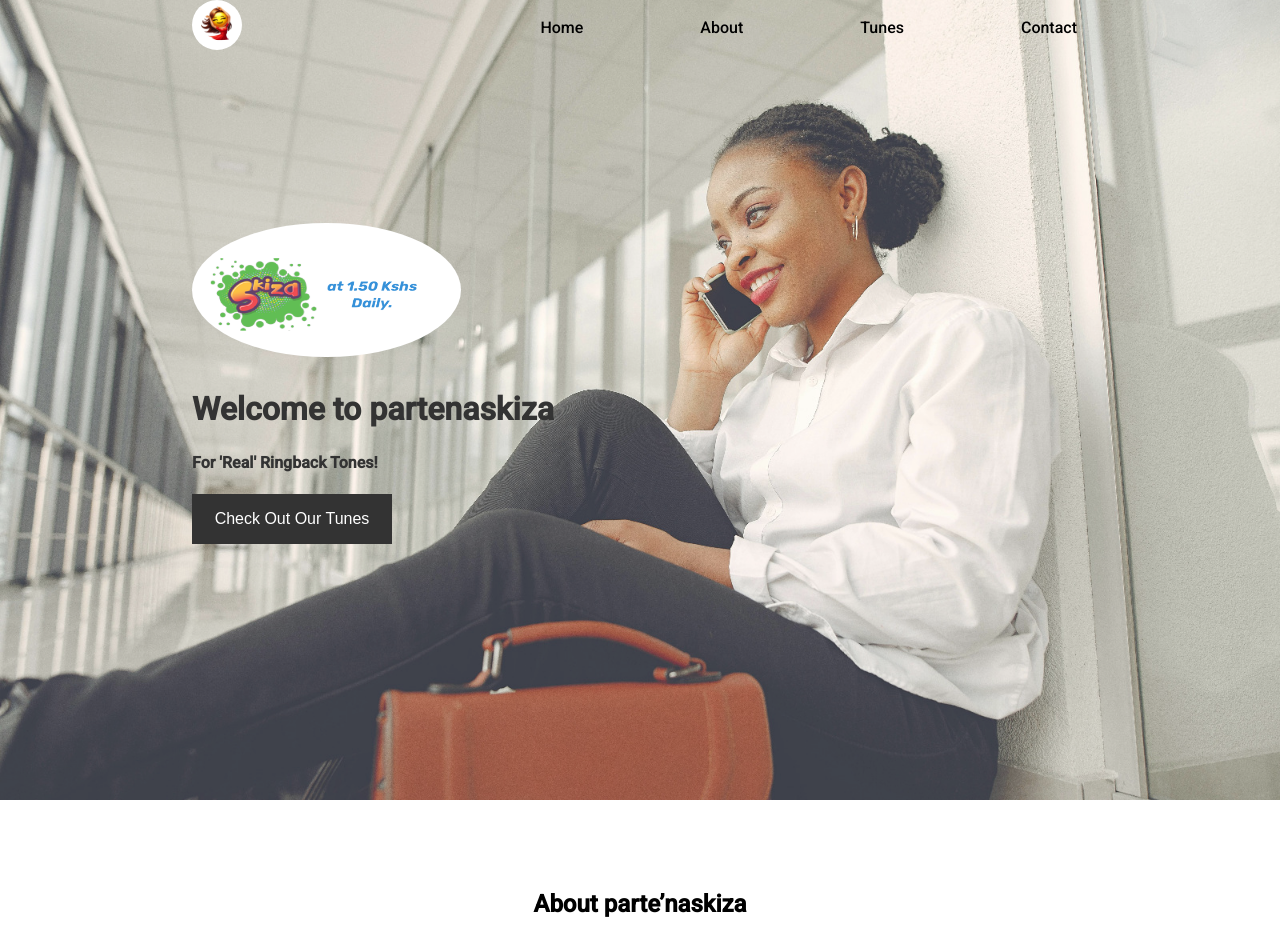
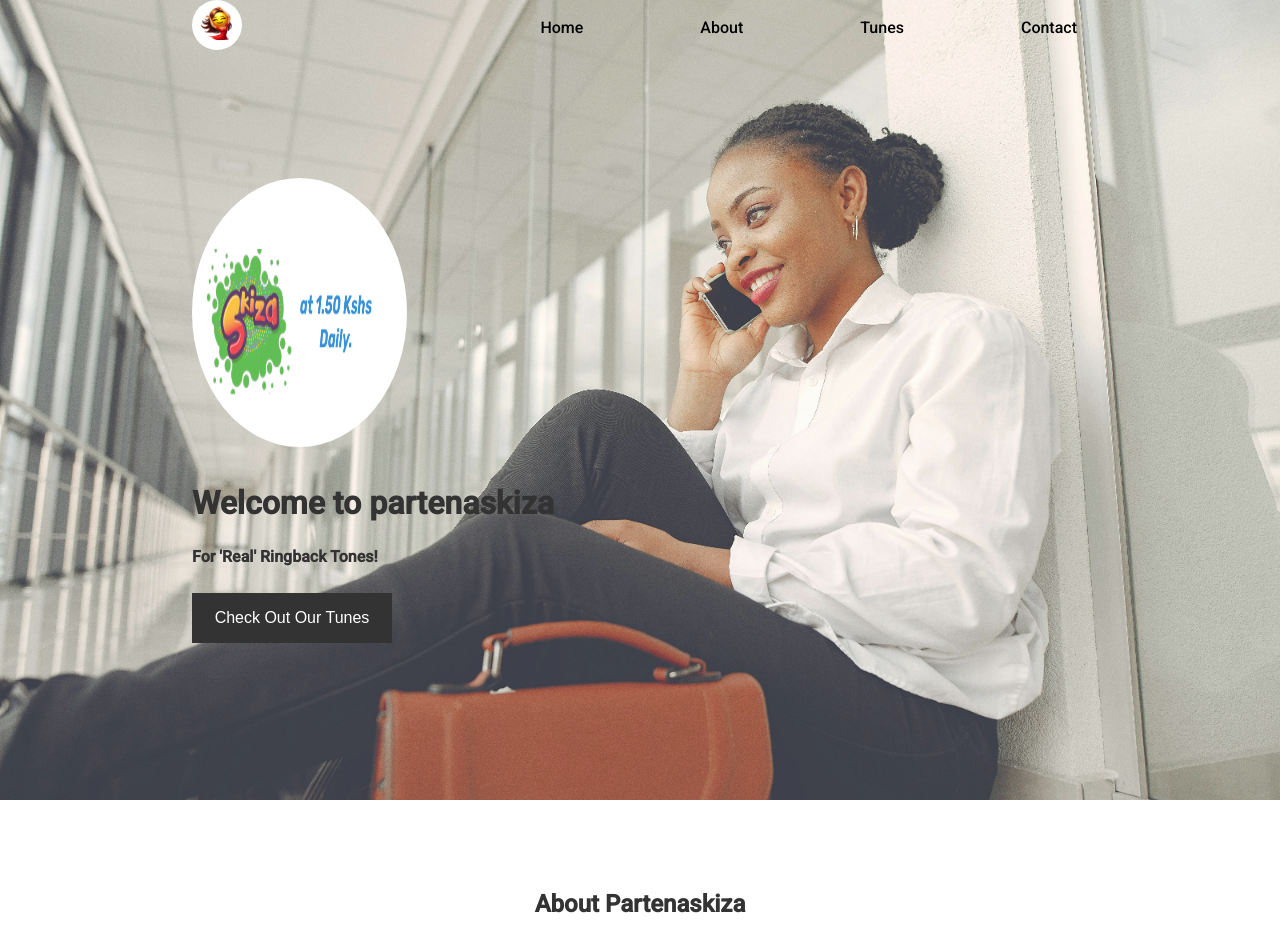
Before and after one commit to kenneth-kirui/partenaskiza2, an Angular app: page /tunes/tune in a window 1280 px wide. Shown: the top 952 px of the page. Built offline with nearby package versions, Linux system fonts and the light colour scheme; no server answers.

Commit message:
some adjustments

```diff
--- a/src/app/components/about/about.component.css
+++ b/src/app/components/about/about.component.css
@@ -7,6 +7,7 @@
   margin-top: 10%;
   margin-bottom: 5%;
   text-align: center;
+  color: #333;
 }
 .content {
   margin: auto;
@@ -46,7 +47,7 @@ video {
     margin-right: 0;
     margin-bottom: 10px;
   }
-  video {
+  .content video {
     width: 90%;
     height: 80%;
     margin: auto;
--- a/src/app/components/about/about.component.html
+++ b/src/app/components/about/about.component.html
@@ -1,5 +1,5 @@
 <div class="about">
-  <h2>About parte’naskiza</h2>
+  <h2>About Partenaskiza</h2>
   <div class="content">
     <p>
       Partenaskiza gives you the best skiza tunes available in the ringback tone
--- a/src/app/components/contacts/contacts.component.css
+++ b/src/app/components/contacts/contacts.component.css
@@ -1,5 +1,3 @@
-.contacts {
-}
 .contact-form {
   max-width: 800px;
   margin: 0 auto;
--- a/src/app/components/home/home.component.css
+++ b/src/app/components/home/home.component.css
@@ -8,9 +8,8 @@
   margin: 0 auto;
 }
 .welcome-note {
-  margin-top: 5%;
   height: 40%;
-  width: 50%;
+  width: 60%;
 }
 .welcome-note h1 {
   margin-top: 5%;
@@ -18,8 +17,8 @@
   line-height: 50px;
 }
 .welcome-note img {
-  width: 60%;
-  height: 50%;
+  width: 40%;
+  height: 100%;
   border-radius: 50%;
 }
 button {
@@ -49,8 +48,8 @@ button:hover {
   }
 
   .home img {
-    width: 250px;
-    height: 250px;
+    width: 20px;
+    height: 20px;
     border-radius: 50%;
     margin: 0 auto;
     background-color: black;
--- a/src/app/components/tunes/tune/tune.component.css
+++ b/src/app/components/tunes/tune/tune.component.css
@@ -2,7 +2,7 @@
   border: 1px solid #ccc;
   border-radius: 8px;
   padding: 16px;
-  margin: 10px;
+  margin: 10px auto;
   box-shadow: 0 2px 4px rgba(0, 0, 0, 0.1);
   background-color: #f9f9f9;
   width: 180px;
--- a/src/app/components/tunes/tunes.component.css
+++ b/src/app/components/tunes/tunes.component.css
@@ -24,8 +24,7 @@ h2 {
 .pagination-controls {
   display: flex;
   justify-content: space-between;
-  margin-top: 20px;
-  width: 100%;
+  width: 80%;
   margin: 0 45px;
 }
 .pagination-controls button {
```
